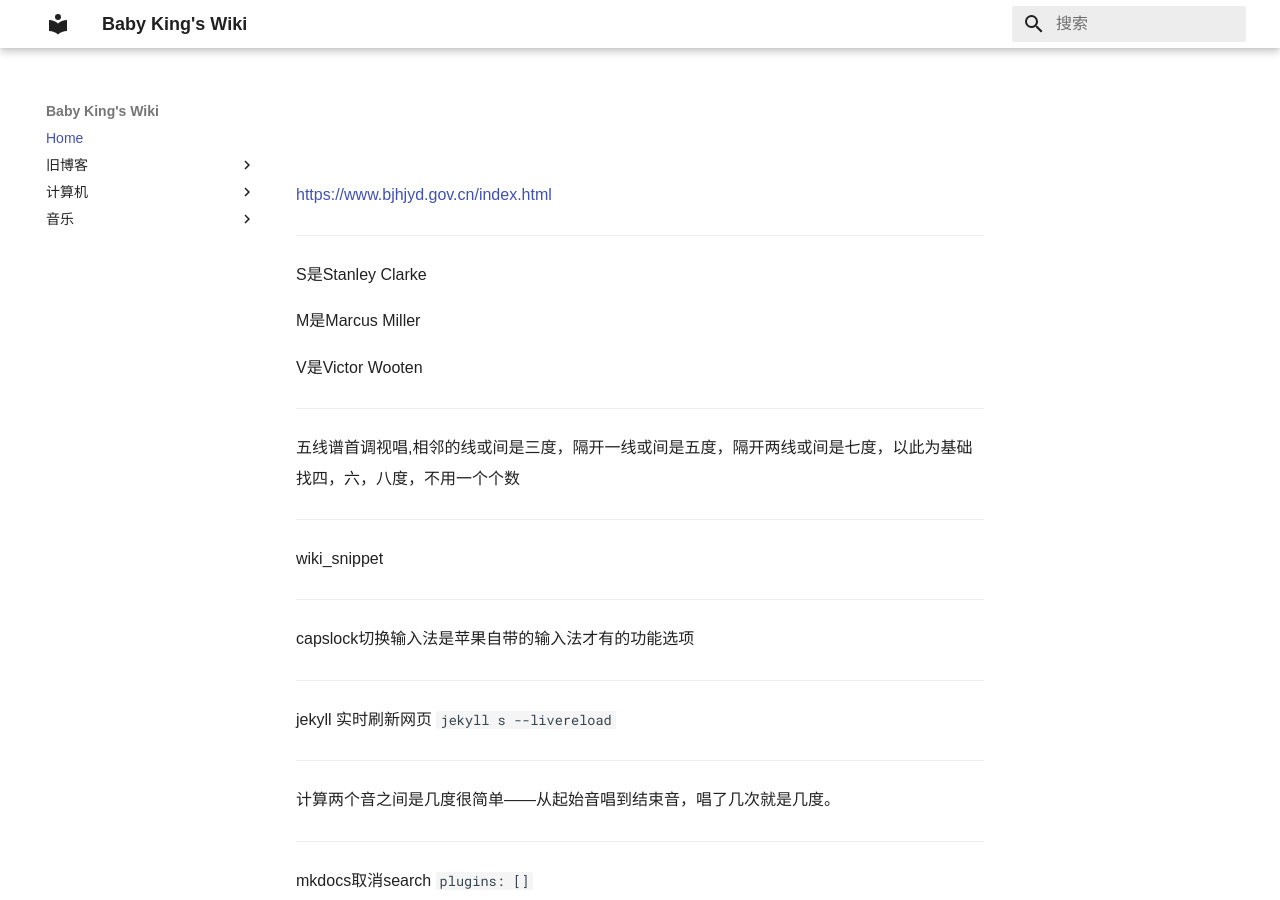
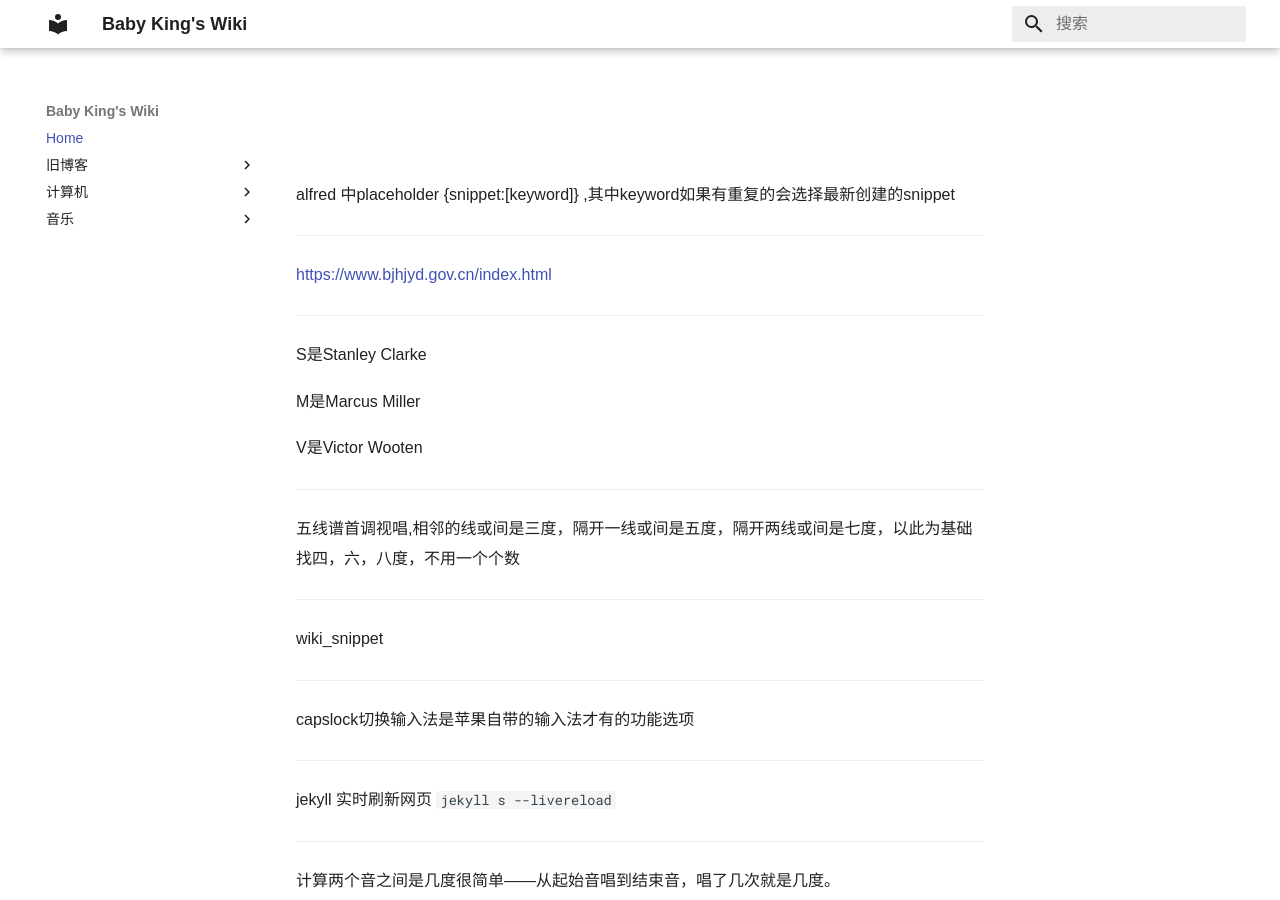
Before and after one commit to babyking/wiki, an MkDocs documentation site: the page built from wiki/index.md, in a window 1280 px wide and 900 px high. Built offline with MkDocs 1.6.1 and Material for MkDocs 9.7.7, drawn with Linux system fonts in a browser that asks for light colours.

Commit message:
quick commit

```diff
--- a/wiki/index.md
+++ b/wiki/index.md
@@ -1,4 +1,6 @@
 #
+alfred 中placeholder {snippet:[keyword]} ,其中keyword如果有重复的会选择最新创建的snippet
+___
 https://www.bjhjyd.gov.cn/index.html
 ___
 S是Stanley Clarke
```
